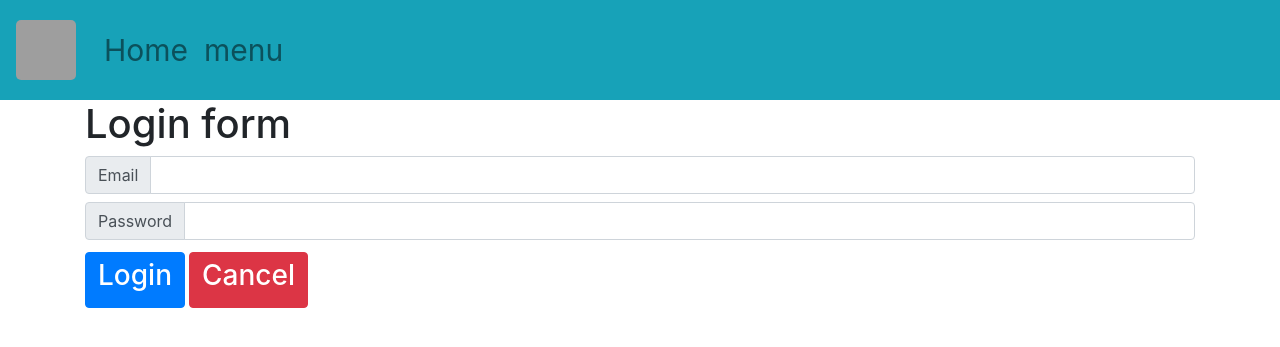
After one commit to truongtv1909/MgStudent-nodejs, a Node server app: page /auth in a window 1280 px wide. The commit adds this page. Shown: the top 347 px of the page. Run offline with Node 20, Linux system fonts and the light colour scheme; grey boxes are pictures that could not be loaded.

Commit message:
develop login

```diff
--- /dev/null
+++ b/controllers/auth.controller.js
@@ -0,0 +1,33 @@
+const con = require('../models/db');
+
+module.exports.getLogin = function(req,res){
+    res.render('auth/index');
+}
+module.exports.postLogin = function(req,res){
+    let email = req.body.email;
+    let password = req.body.password;
+    let sql = `select * from user`;
+    con.query(sql,function(err,data){
+        if(err) throw err;
+        let arr = data.find(function(dt){
+            return dt.email === email;
+        })
+        if(!arr){
+            res.render('auth/index',{
+                err: 'User does not exist',
+                value: email
+            })
+            return;
+        }
+        if(arr.password !== password){
+            res.render('auth/index',{
+                err: 'Wrong password',
+                value: email
+            })
+            return;
+        }else{
+            res.cookie('uId',arr.id);
+            res.redirect('/');
+        }
+    });
+}
--- a/index.js
+++ b/index.js
@@ -1,6 +1,7 @@
 const express = require('express');
 const studentRounter = require('./rountes/student.rounter');
 const userRounter = require('./rountes/user.rounter');
+const authRounter = require('./rountes/auth.rounter');
 const bodyParser = require('body-parser');
 
 
@@ -15,6 +16,7 @@ app.use(bodyParser.json());
 app.use(bodyParser.urlencoded({extended:true}));
 app.use('/student',studentRounter);
 app.use('/user',userRounter);
+app.use('/auth',authRounter);
 
 app.get('/',function(req, res){
     res.render('index',{
--- /dev/null
+++ b/views/auth/index.pug
@@ -0,0 +1,28 @@
+extends ../layout/common
+block common
+    nav.navbar.navbar-expand-lg.navbar-light.bg-info
+        a.navbar-brand(href='#')
+            img(src="/logo/logo.jpg", alt="").d-inline-block.align-top.nav-img.mr-1
+        .collapse.navbar-collapse
+            .navbar-nav
+                a.nav-item.nav-link(href='/') Home
+                a.nav-item.nav-link(href='/') menu
+    .container
+        h1 Login form
+        if err
+            .alert.alert-danger(role="alert")=err
+        form(action="",method="post")
+            .input-group.input-group.mb-2
+                .input-group-prepend
+                    span.input-group-text Email
+                input.form-control(type="text", name ="email", value=''+value?value:'')
+            .input-group.input-group.mb-2
+                .input-group-prepend
+                    span.input-group-text Password
+                input.form-control(type="password", name ="password")
+
+
+            button.btn.btn-primary.mt-1
+                h3  Login
+            a.btn.btn-danger.mt-1.ml-1(href="/")
+                h3 Cancel
--- a/views/index.pug
+++ b/views/index.pug
@@ -6,7 +6,7 @@ block common
         .collapse.navbar-collapse
             .navbar-nav
                 a.nav-item.nav-link(href='/') Home
-                a.nav-item.nav-link(href='#') Login/Logout
+                a.nav-item.nav-link(href='/auth') Login/Logout
                 a.nav-item.nav-link(href='/user') User
                 a.nav-item.nav-link(href='/student') Student
 
```
Also changed, not shown: rountes/auth.rounter.js (added, +9 -0 lines).
